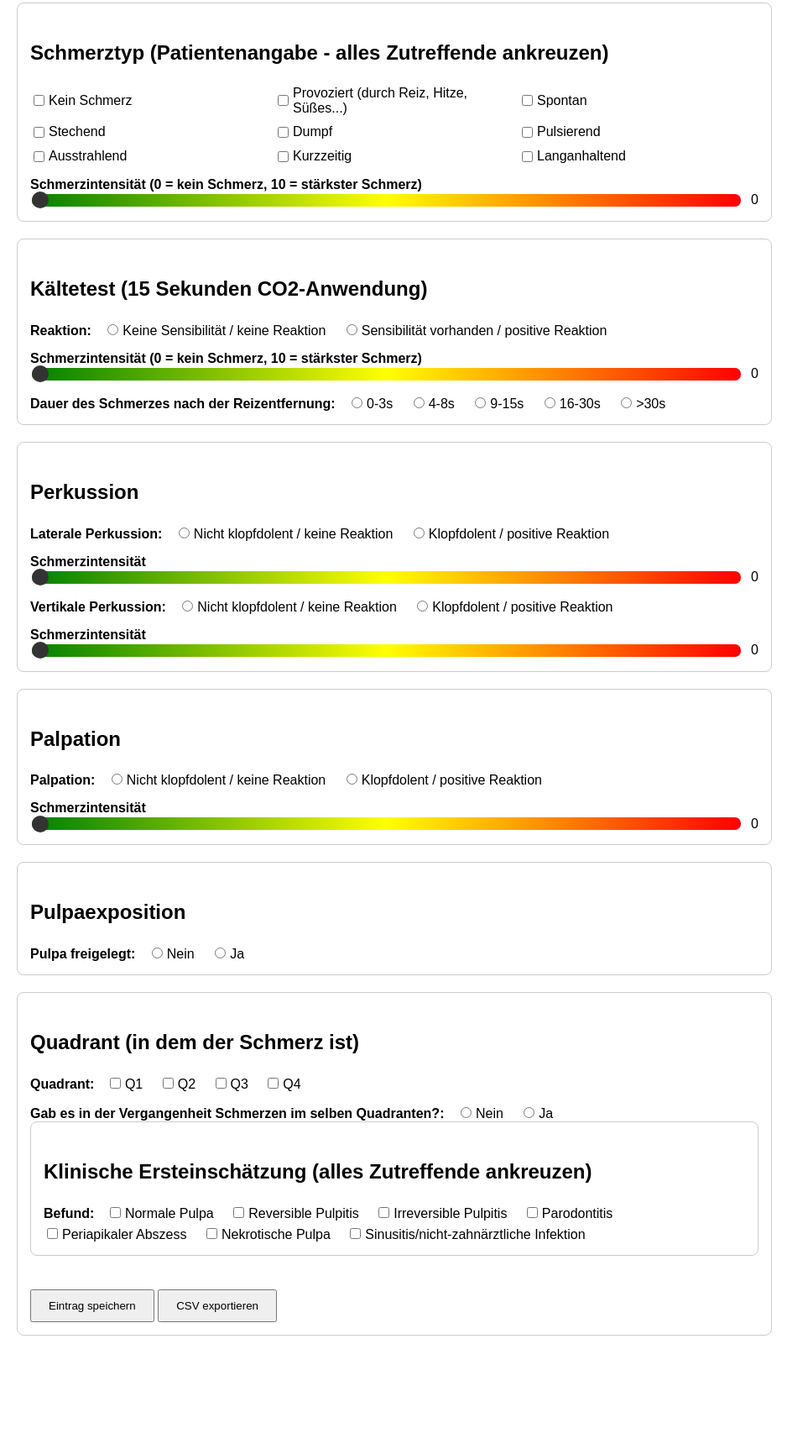
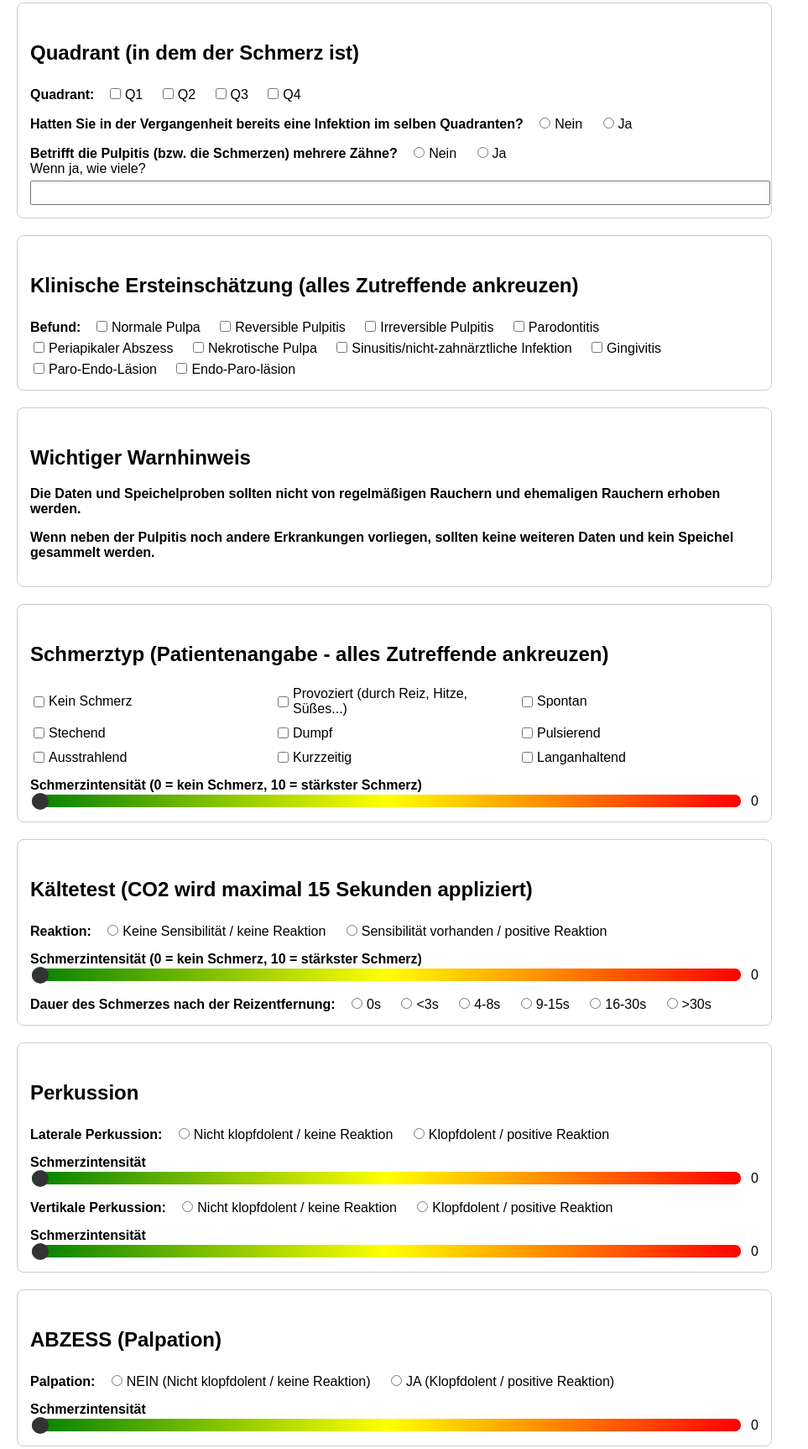
Before and after one commit to cancamuz/pulp_health_evaluation, a plain HTML site: page form_german.html in a window 1280 px wide. Shown: the part 485-2210 px from the top of the page at 84% size, without its empty margins (0-963 px from the left). Before the commit the page ends 2095 px from the top, so only its background shows below. Drawn offline with Linux system fonts and the light colour scheme.

Commit message:
Update form_german.html
The initial diagnosis moved up, finalized after meetings

```diff
--- a/form_german.html
+++ b/form_german.html
@@ -62,6 +62,51 @@
     </div>
 
     <div class="section">
+      <h2>Quadrant (in dem der Schmerz ist)</h2>
+      <div class="inline-group">
+        <span>Quadrant:</span>
+        <label><input type="checkbox" name="quadrant" value="Q1" required>Q1</label>
+        <label><input type="checkbox" name="quadrant" value="Q2" required>Q2</label>
+        <label><input type="checkbox" name="quadrant" value="Q3" required>Q3</label>
+        <label><input type="checkbox" name="quadrant" value="Q4" required>Q4</label>
+      </div>
+      <div class="inline-group">
+        <span>Hatten Sie in der Vergangenheit bereits eine Infektion im selben Quadranten?</span>
+        <label><input type="radio" name="geschichte" value="Nein" required>Nein</label>
+        <label><input type="radio" name="geschichte" value="Ja">Ja</label>
+      </div>
+      <div class="inline-group">
+        <span>Betrifft die Pulpitis (bzw. die Schmerzen) mehrere Zähne?</span>
+        <label><input type="radio" name="multipleTeeth" value="Nein">Nein</label>
+        <label><input type="radio" name="multipleTeeth" value="Ja">Ja</label>
+      </div>
+      <label>Wenn ja, wie viele? <input type="text" name="multipleTeethCount"></label>
+    </div>
+
+    <div class="section">
+      <h2>Klinische Ersteinschätzung (alles Zutreffende ankreuzen)</h2>
+      <div class="inline-group">
+        <span>Befund:</span>
+        <label><input type="checkbox" name="impression" value="Normale Pulpa" required>Normale Pulpa</label>
+        <label><input type="checkbox" name="impression" value="Reversible Pulpitis">Reversible Pulpitis</label>
+        <label><input type="checkbox" name="impression" value="Irreversible Pulpitis">Irreversible Pulpitis</label>
+        <label><input type="checkbox" name="impression" value="Parodontitis">Parodontitis</label>
+        <label><input type="checkbox" name="impression" value="Periapikaler Abszess">Periapikaler Abszess</label>
+        <label><input type="checkbox" name="impression" value="Nekrotische Pulpa">Nekrotische Pulpa</label>
+        <label><input type="checkbox" name="impression" value="Sinusitis/nicht-zahnärztliche Infektion">Sinusitis/nicht-zahnärztliche Infektion</label>
+        <label><input type="checkbox" name="impression" value="Gingivitis">Gingivitis</label>
+        <label><input type="checkbox" name="impression" value="Paro-Endo-Läsion">Paro-Endo-Läsion</label>
+        <label><input type="checkbox" name="impression" value="Endo-Paro-läsion">Endo-Paro-läsion</label>
+      </div>
+    </div>
+
+    <div class="section">
+      <h2>Wichtiger Warnhinweis</h2>
+      <p><strong>Die Daten und Speichelproben sollten nicht von regelmäßigen Rauchern und ehemaligen Rauchern erhoben werden.</strong></p>
+      <p><strong>Wenn neben der Pulpitis noch andere Erkrankungen vorliegen, sollten keine weiteren Daten und kein Speichel gesammelt werden.</strong></p>
+    </div>
+
+    <div class="section">
       <h2>Schmerztyp (Patientenangabe - alles Zutreffende ankreuzen)</h2>
       <div class="pain-type-group">
         <label><input type="checkbox" name="painType" value="Kein Schmerz">Kein Schmerz</label>
@@ -82,7 +127,7 @@
     </div>
 
     <div class="section">
-      <h2>Kältetest (15 Sekunden CO2-Anwendung)</h2>
+      <h2>Kältetest (CO2 wird maximal 15 Sekunden appliziert)</h2>
       <div class="inline-group">
         <span>Reaktion:</span>
         <label><input type="radio" name="coldReaction" value="Keine Sensibilität / keine Reaktion" required>Keine Sensibilität / keine Reaktion</label>
@@ -95,7 +140,8 @@
       </div>
       <div class="inline-group">
         <span>Dauer des Schmerzes nach der Reizentfernung:</span>
-        <label><input type="radio" name="coldDuration" value="0 - 3 Sekunden" required>0-3s</label>
+        <label><input type="radio" name="coldDuration" value="0 Sekunden" required>0s</label>
+        <label><input type="radio" name="coldDuration" value="<3 Sekunden" required><3s</label>
         <label><input type="radio" name="coldDuration" value="4 - 8 Sekunden">4-8s</label>
         <label><input type="radio" name="coldDuration" value="9 - 15 Sekunden">9-15s</label>
         <label><input type="radio" name="coldDuration" value="16 - 30 Sekunden">16-30s</label>
@@ -129,11 +175,11 @@
     </div>
 
     <div class="section">
-      <h2>Palpation</h2>
+      <h2>ABZESS (Palpation)</h2>
       <div class="inline-group">
         <span>Palpation:</span>
-        <label><input type="radio" name="palpation" value="Nicht klopfdolent / keine Reaktion" required>Nicht klopfdolent / keine Reaktion</label>
-        <label><input type="radio" name="palpation" value="Klopfdolent / positive Reaktion">Klopfdolent / positive Reaktion</label>
+        <label><input type="radio" name="palpation" value="Nicht klopfdolent / keine Reaktion" required>NEIN (Nicht klopfdolent / keine Reaktion)</label>
+        <label><input type="radio" name="palpation" value="Klopfdolent / positive Reaktion">JA (Klopfdolent / positive Reaktion)</label>
       </div>
       <label class="pain-intensity-label">Schmerzintensität</label>
       <div class="slider-container">
@@ -145,38 +191,16 @@
     <div class="section">
       <h2>Pulpaexposition</h2>
       <div class="inline-group">
-        <span>Pulpa freigelegt:</span>
-        <label><input type="radio" name="pulpExposure" value="Nein" required>Nein</label>
-        <label><input type="radio" name="pulpExposure" value="Ja">Ja</label>
-      </div>
-    </div>
-
-    <div class="section">
-      <h2>Quadrant (in dem der Schmerz ist)</h2>
-      <div class="inline-group">
-        <span>Quadrant:</span>
-        <label><input type="checkbox" name="quadrant" value="Q1" required>Q1</label>
-        <label><input type="checkbox" name="quadrant" value="Q2" required>Q2</label>
-        <label><input type="checkbox" name="quadrant" value="Q3" required>Q3</label>
-        <label><input type="checkbox" name="quadrant" value="Q4" required>Q4</label>
       </div>
       <div class="inline-group">
-        <span>Gab es in der Vergangenheit Schmerzen im selben Quadranten?:</span>
-        <label><input type="radio" name="geschichte" value="Nein" required>Nein</label>
-        <label><input type="radio" name="geschichte" value="Ja">Ja</label>
-    </div>
-
-    <div class="section">
-      <h2>Klinische Ersteinschätzung (alles Zutreffende ankreuzen)</h2>
+        <span>Pulpa freigelegt (Radiological):</span>
+        <label><input type="radio" name="pulpExposureRadiological" value="Nein">Nein</label>
+        <label><input type="radio" name="pulpExposureRadiological" value="Ja">Ja</label>
+      </div>
       <div class="inline-group">
-        <span>Befund:</span>
-        <label><input type="checkbox" name="impression" value="Normale Pulpa" required>Normale Pulpa</label>
-        <label><input type="checkbox" name="impression" value="Reversible Pulpitis">Reversible Pulpitis</label>
-        <label><input type="checkbox" name="impression" value="Irreversible Pulpitis">Irreversible Pulpitis</label>
-        <label><input type="checkbox" name="impression" value="Parodontitis">Parodontitis</label>
-        <label><input type="checkbox" name="impression" value="Periapikaler Abszess">Periapikaler Abszess</label>
-        <label><input type="checkbox" name="impression" value="Nekrotische Pulpa">Nekrotische Pulpa</label>
-        <label><input type="checkbox" name="impression" value="Sinusitis/nicht-zahnärztliche Infektion">Sinusitis/nicht-zahnärztliche Infektion</label>
+        <span>Pulpa freigelegt (Clinical):</span>
+        <label><input type="radio" name="pulpExposureClinical" value="Nein">Nein</label>
+        <label><input type="radio" name="pulpExposureClinical" value="Ja">Ja</label>
       </div>
     </div>
 
@@ -216,9 +240,12 @@
         vertPercIntensity: document.getElementById('vertPercIntensity').value,
         palpation: document.querySelector('input[name="palpation"]:checked')?.value || "",
         palpationIntensity: document.getElementById('palpationIntensity').value,
-        pulpExposure: document.querySelector('input[name="pulpExposure"]:checked')?.value || "",
+        pulpExposureRadiological: document.querySelector('input[name="pulpExposureRadiological"]:checked')?.value || "",
+        pulpExposureClinical: document.querySelector('input[name="pulpExposureClinical"]:checked')?.value || "",
         quadrant: quadrantValues,
         geschichte: document.querySelector('input[name="geschichte"]:checked')?.value || "",
+        multipleTeeth: document.querySelector('input[name="multipleTeeth"]:checked')?.value || "",
+        multipleTeethCount: document.querySelector('input[name="multipleTeethCount"]')?.value || "",
         impression: impressionValues
       };
       records.push(record);
@@ -238,13 +265,13 @@
     }
 
 function downloadCSV() {
-  let csv = "PatientID,Geburtsjahr,Geschlecht,Rauchen,Antibiotika,Schmerzmittel,Schmerzmittel_Typ,Schmerztyp,VAS_Schmerz,Kältetest_Reaktion,VAS_Kälte,Schmerzdauer,Laterale_Perkussion,VAS_Lateral,Vertikale_Perkussion,VAS_Vertikal,Palpation,VAS_Palpation,Pulpaexposition,Quadrant,Schmerzgeschichte,Befund\n";
+  let csv = "PatientID,Geburtsjahr,Geschlecht,Rauchen,Antibiotika,Schmerzmittel,Schmerzmittel_Typ,Schmerztyp,VAS_Schmerz,Kältetest_Reaktion,VAS_Kälte,Schmerzdauer,Laterale_Perkussion,VAS_Lateral,Vertikale_Perkussion,VAS_Vertikal,Palpation,VAS_Palpation,Radiological,Clinical,Quadrant,Schmerzgeschichte,Mehrere_Zähne,Anzahl_Zähne,Befund\n";
   records.forEach(r => {
     csv += [
       r.patientID, r.yearOfBirth, r.sex, r.smoking, r.antibiotics, r.painkillers, r.painkillerType,
       r.painType, r.painIntensityVAS, r.coldReaction, r.coldIntensity, r.coldDuration,
       r.percussionLateral, r.latPercIntensity, r.percussionVertical, r.vertPercIntensity,
-      r.palpation, r.palpationIntensity, r.pulpExposure, r.quadrant, r.geschichte, r.impression
+      r.palpation, r.palpationIntensity, r.pulpExposureRadiological, r.pulpExposureClinical, r.quadrant, r.geschichte, r.multipleTeeth, r.multipleTeethCount, r.impression
     ].map(csvEscape).join(",") + "\n";
   });
 
```
